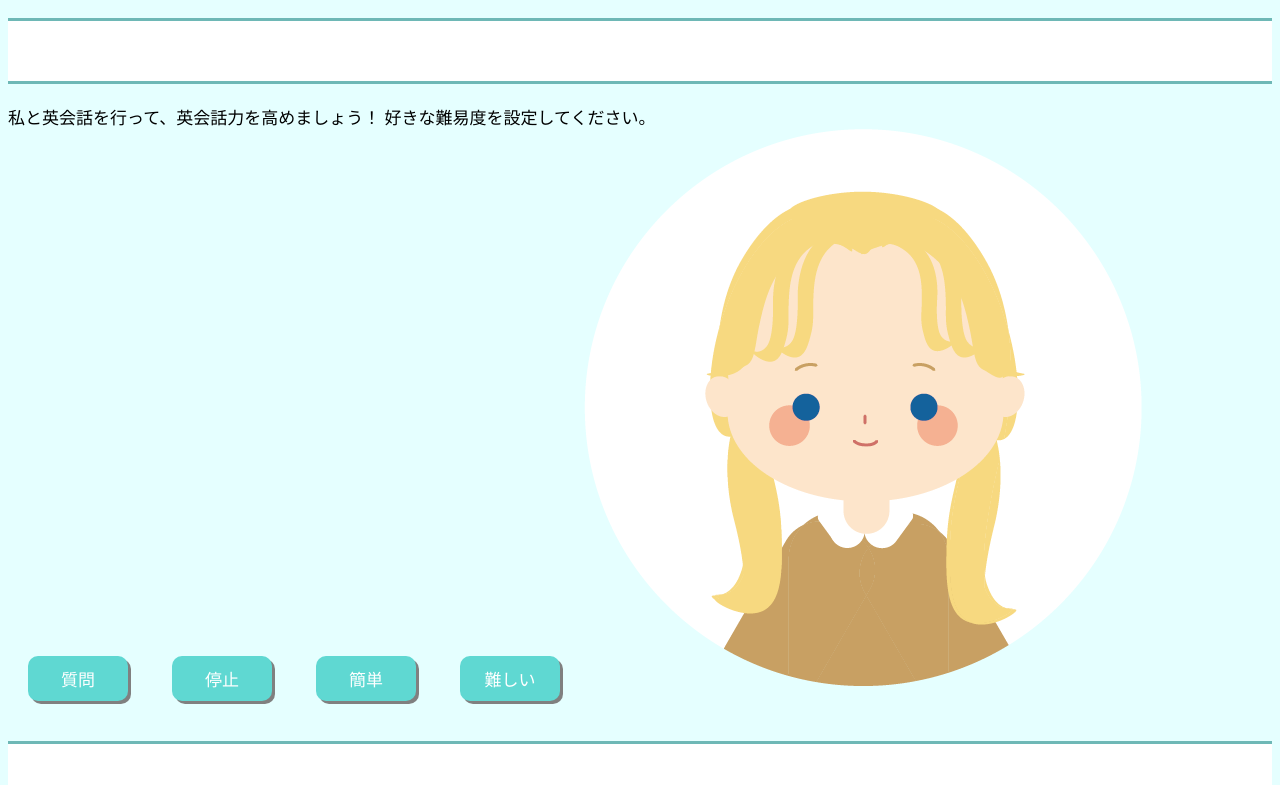
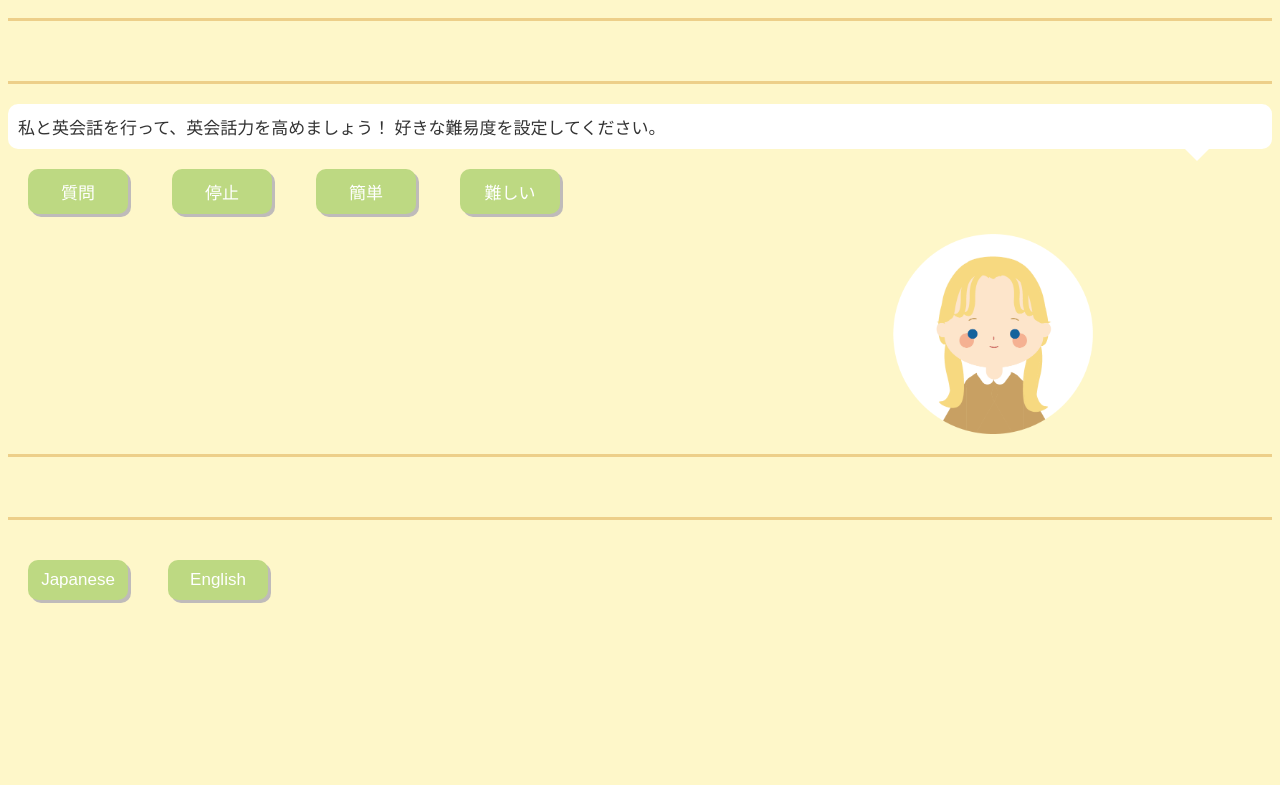
Before and after one commit to noguchi22324/nohuchi22324.github.io, a plain HTML site: page index.html in a window 1280 px wide. Shown: the part 89-874 px from the top of the page. After the commit the page ends 800 px from the top, so only its background shows below. Drawn offline with Linux system fonts and the light colour scheme.

Commit message:
Update style.css

```diff
--- a/style.css
+++ b/style.css
@@ -1,20 +1,21 @@
 h1 {
   padding: 1rem 2rem;
   border-left: 10px solid 	#53E5DE;
-  background: white;
+  background: #855a3e;
 	color: black;
 }
 
 body {
-background-color: #e5ffff;
+background-color: #fef7c9;
+font-family:"メイリオ","ヒラギノ角ゴ Pro W3";
 }
 p {
 font-size: 20px;
 color: black;
-background-color: white;
+background-color: ;
 padding:30px;
-border-top: solid 3px #6EB8B6;
-border-bottom: solid 3px #6EB8B6;
+border-top: solid 3px #edcf89;
+border-bottom: solid 3px #edcf89;
 }
 
 p1 {
@@ -30,7 +31,36 @@ button {
   text-align:center;
   padding:10px 0 10px;
 	margin:20px;
-  background:#5FD8D2;
+  background: #bdd982;;
   border-radius:10px;
-  box-shadow:3px 3px gray;
+  box-shadow:3px 3px #bfbbba;
 }
+
+img{
+  width: 200px;
+  height: 200px;
+  padding-left: 70%;
+  padding-right: auto;
+}
+
+.balloon {
+  position: relative;
+  background-color: white;
+  padding: 10px;
+  color: #333;
+  border-radius: 10px;
+  }
+
+  .balloon::before {
+  content: "";
+  position: absolute;
+  border: 12px solid transparent;
+  border-top: 12px solid white;
+  top: 100%;
+  right: 5%;
+  }
+
+  .balloon p {
+  margin: 0;
+  padding: 0;
+  }
```
